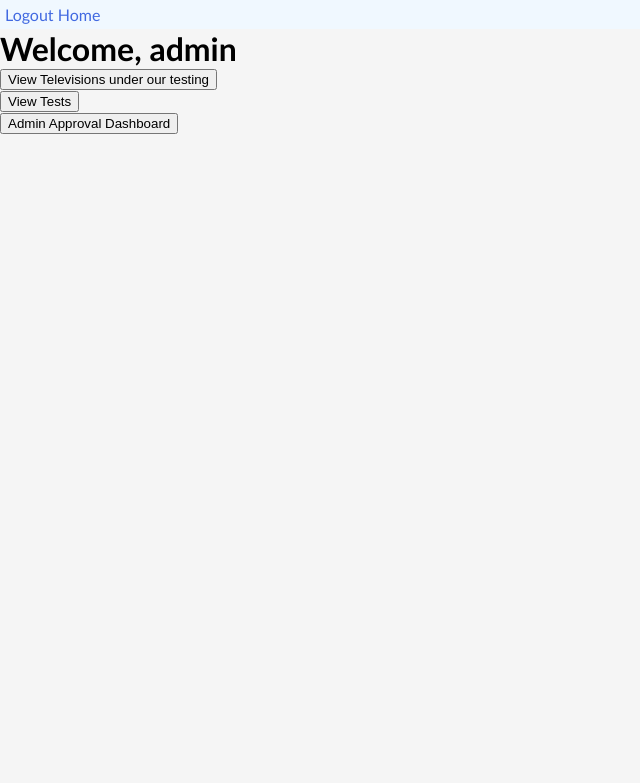
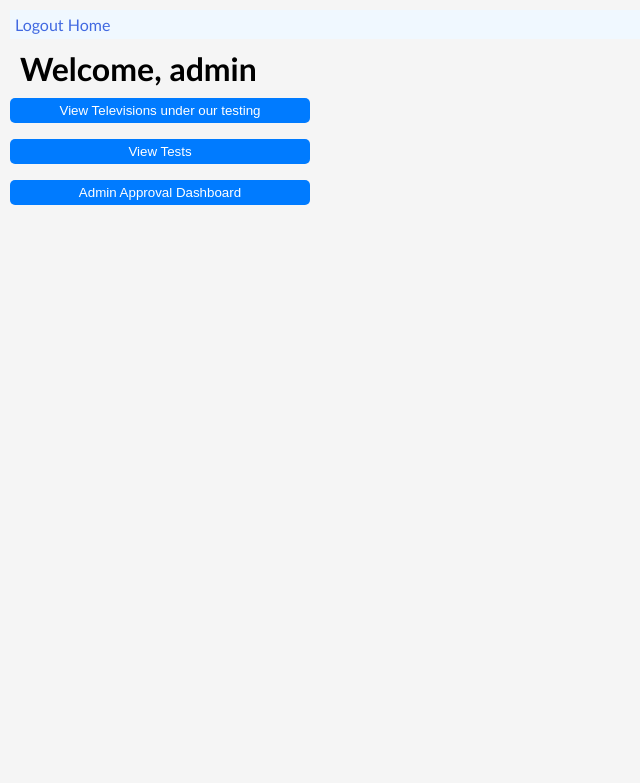
Before and after one commit to CatrinaProject/sea-assignment, a Flask app: page /home in a window 1280 px wide. Shown: the top 783 px of the page, without its empty margins (0-640 px from the left). Run offline with Flask 3, Linux system fonts and the light colour scheme; a user stored in the database is signed in.

Commit message:
Update button UI

```diff
--- a/static/css/site.css
+++ b/static/css/site.css
@@ -2,7 +2,7 @@
 
 /* Reset some default margins and paddings */
 body, h1, h2, h3, h4, h5, h6, p {
-    margin: 0;
+    margin: 10;
     padding: 0;
 }
 
@@ -15,7 +15,7 @@
 /* Style the container to add some padding and center content */
 .container {
     max-width: 1200px;
-    margin: 0 auto;
+    margin: 50 auto;
     padding: 20px 20px 20px 40px; /* Adding 40px left padding */
 }
 
@@ -23,7 +23,6 @@
 header {
     background-color: #333;
     color: white;
-    padding: 10px;
     text-align: center;
 }
 
@@ -51,17 +50,17 @@
 }
 
 /* Style buttons */
-.button {
+button {
     background-color: #007bff;
     color: white;
-    padding: 10px 20px;
+    padding: 5px 10px;
     border: none;
     border-radius: 5px;
     cursor: pointer;
 }
 
-.button:hover {
-    background-color: #0056b3;
+button:hover {
+    box-shadow: 0 12px 16px 0 rgba(0,0,0,0.24), 0 17px 50px 0 rgba(0,0,0,0.19);
 }
 
 .error {
--- a/templates/home.html
+++ b/templates/home.html
@@ -1,3 +1,10 @@
+<style>
+    button {
+        width: 300px; /* Adjust button width as needed */
+        padding: 50px; /* Adjust button padding as needed */
+    }
+</style>
+
 {% extends "layout.html" %}
 
 {% block body %}
--- a/templates/layout.html
+++ b/templates/layout.html
@@ -1,5 +1,7 @@
 <!DOCTYPE html>
 <html lang="en">
+<meta charset="UTF-8">
+<meta name="viewport" content="width=device-width, initial-scale=1.0">
 <head>
     {% block head %}{% endblock %}
      <link rel="stylesheet" type="text/css" href="{{ url_for('static', filename='css/site.css') }}">
```
